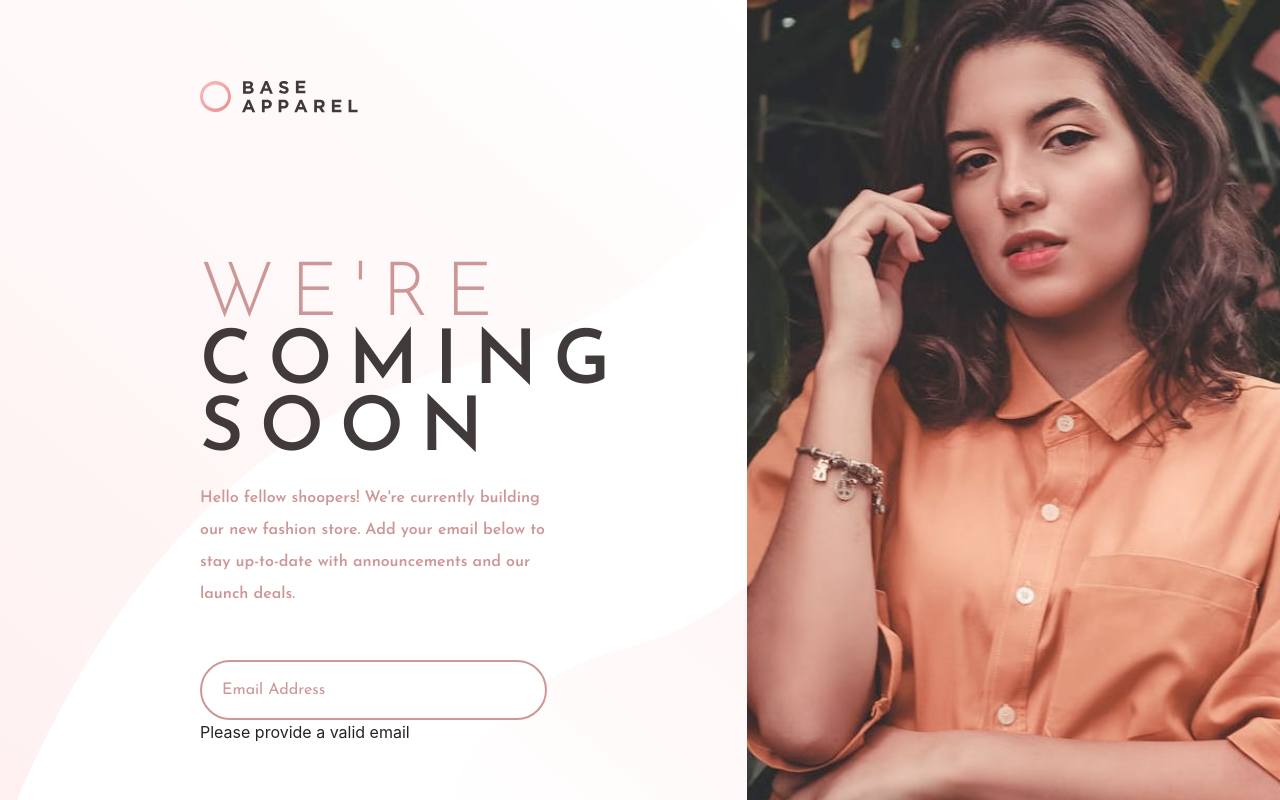
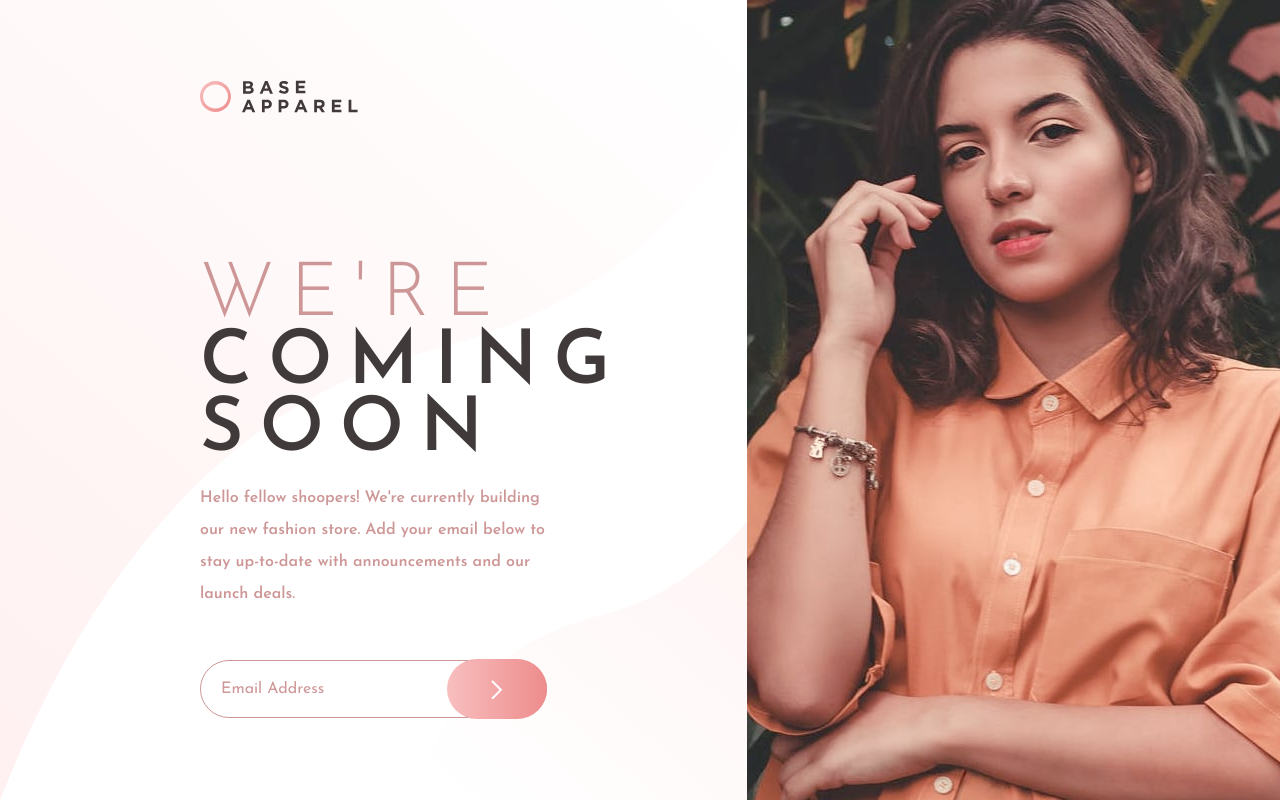
Before and after one commit to MostafaSamer/frontend-mentor-challenage, a Next.js app: page /base-apparel-coming-soon in a window 1280 px wide. Built offline with nearby package versions, Linux system fonts and the light colour scheme.

Commit message:
Finish Base Apparel Comming Soon

```diff
--- a/pages/base-apparel-coming-soon/index.js
+++ b/pages/base-apparel-coming-soon/index.js
@@ -22,7 +22,7 @@ const WebDesginChallenge = function () {
                                 <div className={styles.header + ' mb-3'}>
                                     <h2>
                                         <span className={styles.header__we}>
-                                            WE'RE
+                                            {"WE'RE"}
                                         </span> <br />
                                         COMING <br />
                                         SOON
@@ -30,9 +30,9 @@ const WebDesginChallenge = function () {
                                 </div>
                                 <div className={styles.para}>
                                     <p className='m-0'>
-                                        Hello fellow shoopers! We're currently building our new
+                                        {`Hello fellow shoopers! We're currently building our new
                                         fashion store. Add your email below to stay up-to-date with
-                                        announcements and our launch deals.
+                                        announcements and our launch deals.`}
                                     </p>
                                 </div>
                             </div>
@@ -42,12 +42,11 @@ const WebDesginChallenge = function () {
                                     className={styles.errorInput}
                                     placeholder='Email Address'
                                     />
-                                    <img />
-                                </div>
-                                <div className={styles.error}>
-                                {true && (
-                                    <p>Please provide a valid email</p>
-                                )}
+                                    <div className={styles.sbmitButton}>
+                                        <button>
+                                            <img src="/images/base-apparel-coming-soon/icon-arrow.svg"/>
+                                        </button>
+                                    </div>
                                 </div>
                             </div>
                         </div>
--- a/styles/base-apparel-coming-soon.module.css
+++ b/styles/base-apparel-coming-soon.module.css
@@ -53,7 +53,7 @@
 
 .email input {
     font-family: 'Josefin Sans', sans-serif;
-    border: 2px hsl(0, 36%, 70%) solid;
+    border: 1px hsl(0, 36%, 70%) solid;
     font-size: 16px;
     padding: 16px 20px;
     border-radius: 50px;
@@ -65,6 +65,19 @@
     opacity: 1; /* Firefox */
 }
 
+.sbmitButton {
+    margin-top: -59px;
+    display: flex;
+    justify-content: flex-end;
+}
+
+.sbmitButton button {
+    background: linear-gradient(to right, hsl(0, 80%, 86%) 0%, hsl(0, 74%, 74%) 100%);
+    border: none;
+    border-radius: 32px;
+    padding: 18px 44px;
+}
+
 .errorInput {
     border: 2px hsl(0, 93%, 68%) solid;
 }
```
Also changed, not shown: 1 other file (tests, documents, lock files or other folders).
